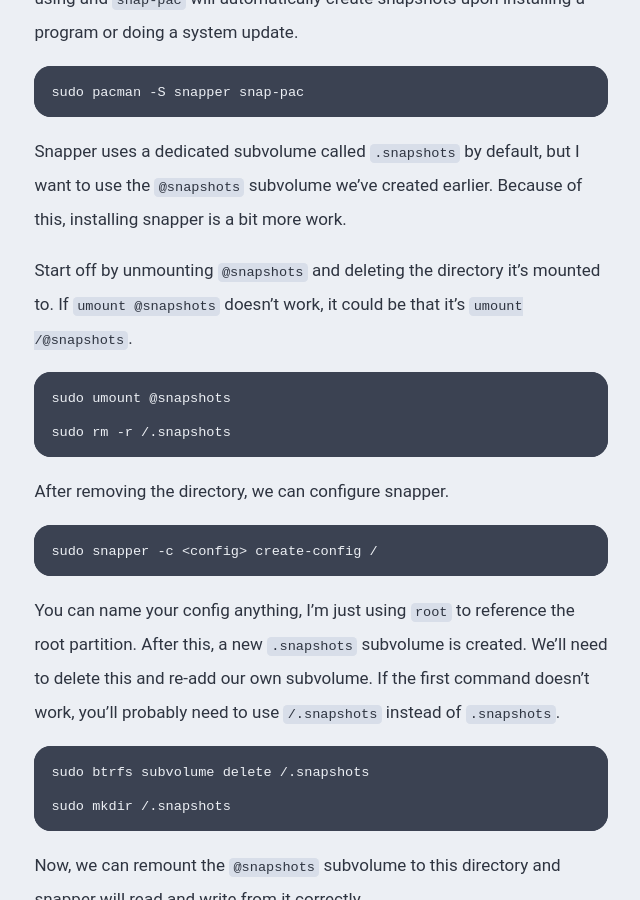
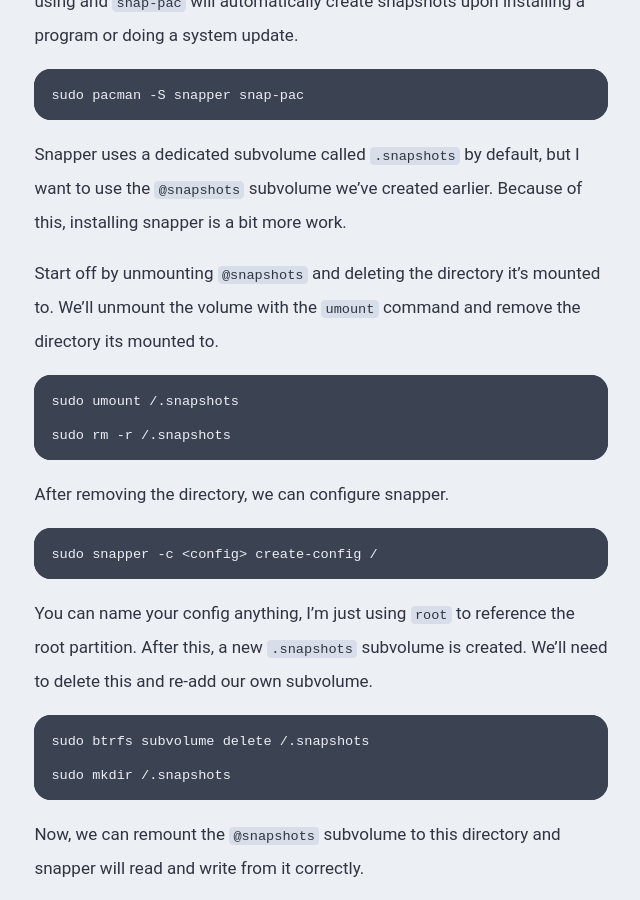
Before and after one commit to legoraft/legoraft.github.io, a Jekyll site: the page built from _posts/2025-03-24-arch-install-backups.md, in a window 1280 px wide and 900 px high, scrolled down 12049 px. Shown: the whole window, without its empty margins (319-959 px from the left). Built offline with Jekyll 4.4.1, drawn with Linux system fonts in a browser that asks for light colours; some web fonts are replaced; some of the changed text lies outside the part shown.

Commit message:
feat: changed some config options and added high res systemd-boot instructions

````diff
--- a/_posts/2025-03-24-arch-install-backups.md
+++ b/_posts/2025-03-24-arch-install-backups.md
@@ -343,10 +343,10 @@
 
 Snapper uses a dedicated subvolume called `.snapshots` by default, but I want to use the `@snapshots` subvolume we've created earlier. Because of this, installing snapper is a bit more work.
 
-Start off by unmounting `@snapshots` and deleting the directory it's mounted to. If `umount @snapshots` doesn't work, it could be that it's `umount /@snapshots`.
+Start off by unmounting `@snapshots` and deleting the directory it's mounted to. We'll unmount the volume with the `umount` command and remove the directory its mounted to.
 
 ```
-sudo umount @snapshots
+sudo umount /.snapshots
 
 sudo rm -r /.snapshots
 ```
@@ -357,7 +357,7 @@
 sudo snapper -c <config> create-config /
 ```
 
-You can name your config anything, I'm just using `root` to reference the root partition. After this, a new `.snapshots` subvolume is created. We'll need to delete this and re-add our own subvolume. If the first command doesn't work, you'll probably need to use `/.snapshots` instead of `.snapshots`.
+You can name your config anything, I'm just using `root` to reference the root partition. After this, a new `.snapshots` subvolume is created. We'll need to delete this and re-add our own subvolume.
 
 ```
 sudo btrfs subvolume delete /.snapshots
@@ -423,3 +423,5 @@
 [^3]: The UUID can be found by running `blkid /dev/<root-partition>`. The UUID should be a string of letters and numbers. You can copy the output of this command by running `blkid /dev/<root-partition> >> /boot/loader/entries/arch.conf`, but you need to remove all other text from the UUID.
 
 [^4]: Check out [unixporn](https://reddit.com/r/unixporn) (it's SFW, I swear). People customize the heck out of their computers and some stuff looks great. It does require a lot of configuration and tweaking (you'll be mostly working on your desktop experience instead of doing work).
+
+[^5]: If the systemd-boot looks a bit blurry or low-resolution, you can add the `console-mode` variable to your config. Set this value to `max` by adding the following line: `console-mode max`.
````
Also changed, not shown: other parts of _posts/2025-03-24-arch-install-backups.md (+1 -1 lines).
